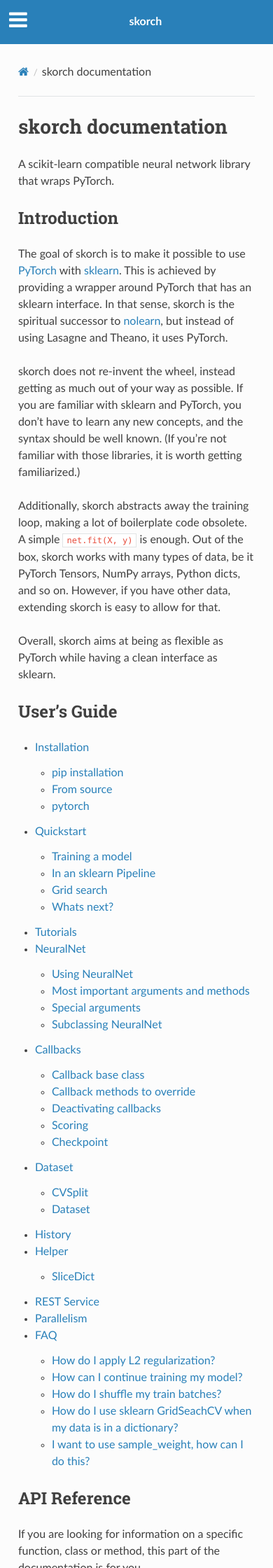
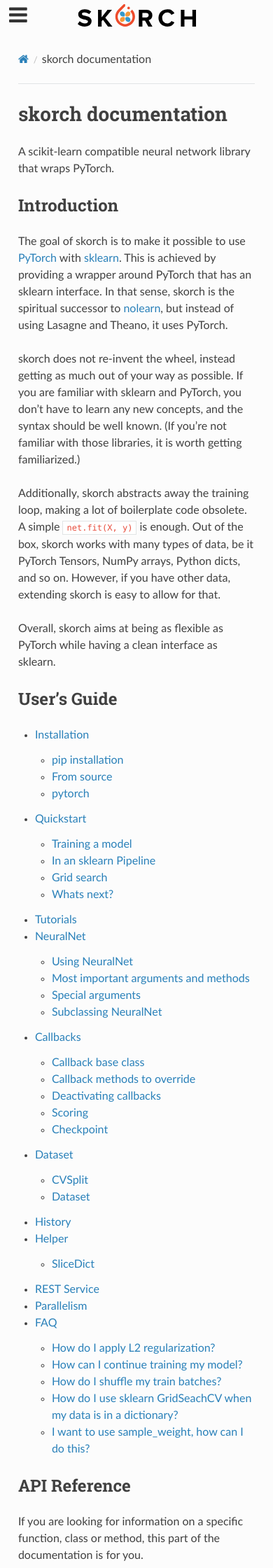
Before and after one commit to skorch-dev/skorch, a Sphinx documentation site: the page built from docs/index.rst, in a window 390 px wide. Shown: the top 2240 px of the page at 70% size. Built offline with Sphinx 7.4.7 and the Read the Docs theme 2.0.0, drawn with Linux system fonts in a browser that asks for light colours.

Commit message:
DOC: Fix css for mobile (#277)

```diff
--- a/docs/_static/css/my_theme.css
+++ b/docs/_static/css/my_theme.css
@@ -10,3 +10,19 @@
 .wy-side-nav-search > a {
 	color: black;
 }
+
+/* Adds logo in header for mobile */
+
+.wy-nav-top {
+	background-color: #fcfcfc;
+	background-image: url('../logo.svg');
+	background-repeat: no-repeat;
+	background-position: bottom;
+	padding: 0;
+	margin: 0.4045em 0.809em;
+	color: #333;
+}
+
+.wy-nav-top > a {
+	display: none;
+}
```
